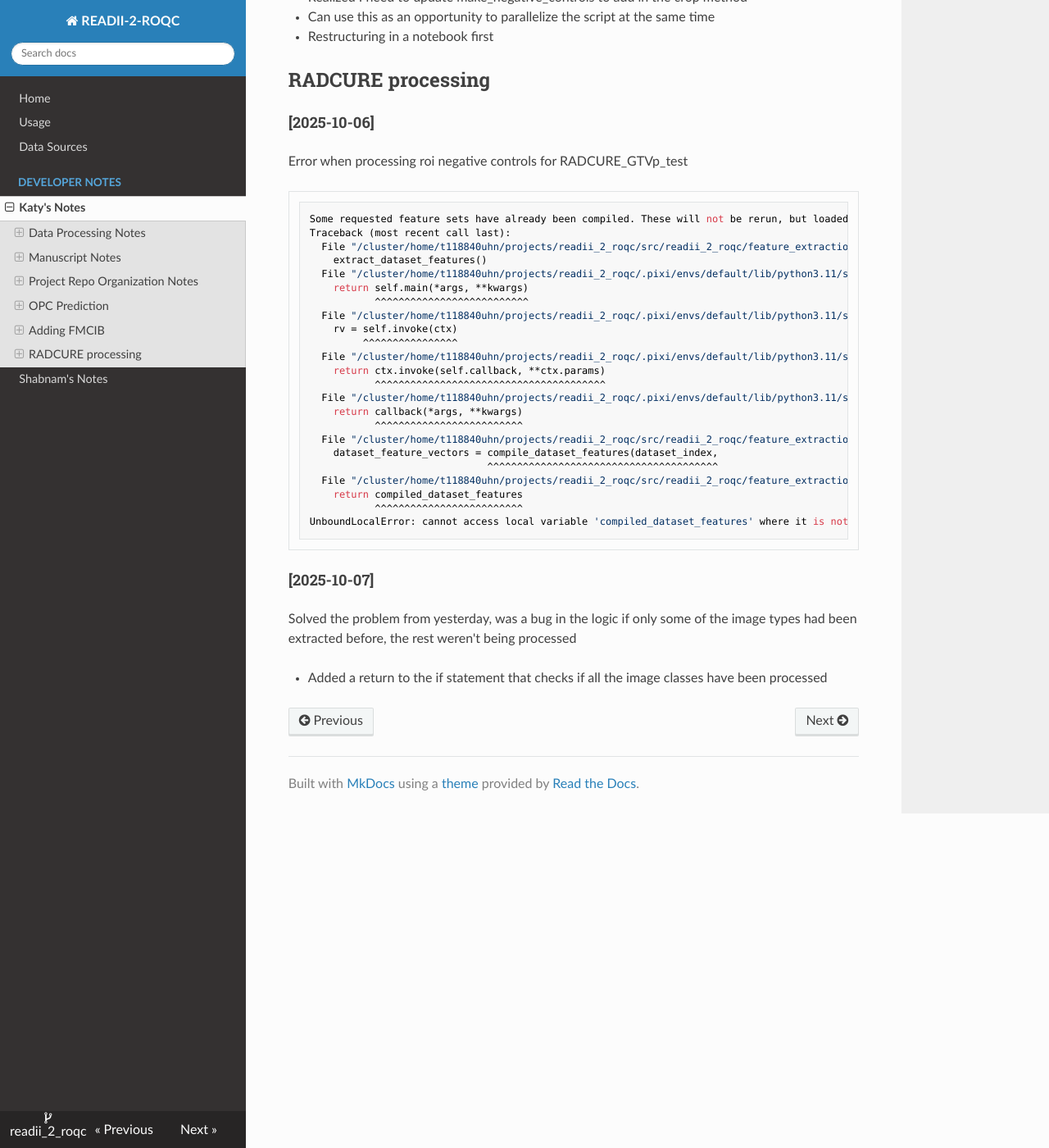
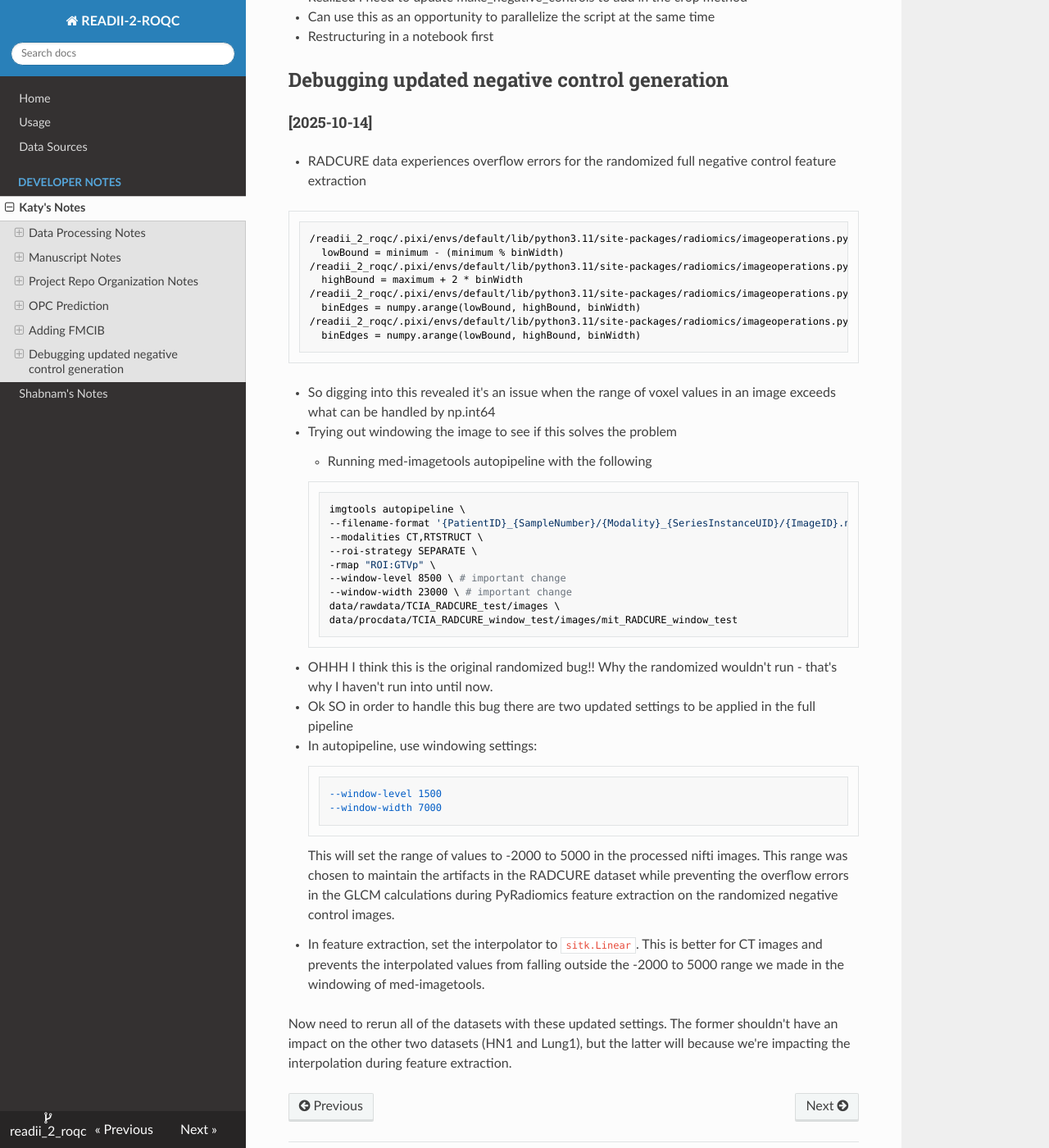
Before and after one commit to bhklab/readii_2_roqc, an MkDocs documentation site: the page built from docs/devnotes/katy_notes.md, in a window 1280 px wide and 1400 px high, scrolled down 9933 px. Shown: the whole window at 82% size. Built offline with MkDocs 1.6.1, drawn with Linux system fonts in a browser that asks for light colours; nearby versions of some CDN libraries.

Commit message:
feat: updates from debugging randomized negative control problem

````diff
--- a/docs/devnotes/katy_notes.md
+++ b/docs/devnotes/katy_notes.md
@@ -398,36 +398,49 @@ dev_binary_prediction.ipynb
 * Restructuring in a notebook first
 
 
-## RADCURE processing
-#### [2025-10-06]
-Error when processing roi negative controls for RADCURE_GTVp_test
-```console
-Some requested feature sets have already been compiled. These will not be rerun, but loaded from existing files. Set overwrite to True if you want to re-compile all image type feature sets.
-Traceback (most recent call last):
-  File "/cluster/home/t118840uhn/projects/readii_2_roqc/src/readii_2_roqc/feature_extraction/extract.py", line 466, in <module>
-    extract_dataset_features()
-  File "/cluster/home/t118840uhn/projects/readii_2_roqc/.pixi/envs/default/lib/python3.11/site-packages/click/core.py", line 1442, in __call__
-    return self.main(*args, **kwargs)
-           ^^^^^^^^^^^^^^^^^^^^^^^^^^
-  File "/cluster/home/t118840uhn/projects/readii_2_roqc/.pixi/envs/default/lib/python3.11/site-packages/click/core.py", line 1363, in main
-    rv = self.invoke(ctx)
-         ^^^^^^^^^^^^^^^^
-  File "/cluster/home/t118840uhn/projects/readii_2_roqc/.pixi/envs/default/lib/python3.11/site-packages/click/core.py", line 1226, in invoke
-    return ctx.invoke(self.callback, **ctx.params)
-           ^^^^^^^^^^^^^^^^^^^^^^^^^^^^^^^^^^^^^^^
-  File "/cluster/home/t118840uhn/projects/readii_2_roqc/.pixi/envs/default/lib/python3.11/site-packages/click/core.py", line 794, in invoke
-    return callback(*args, **kwargs)
-           ^^^^^^^^^^^^^^^^^^^^^^^^^
-  File "/cluster/home/t118840uhn/projects/readii_2_roqc/src/readii_2_roqc/feature_extraction/extract.py", line 456, in extract_dataset_features
-    dataset_feature_vectors = compile_dataset_features(dataset_index,
-                              ^^^^^^^^^^^^^^^^^^^^^^^^^^^^^^^^^^^^^^^
-  File "/cluster/home/t118840uhn/projects/readii_2_roqc/src/readii_2_roqc/feature_extraction/extract.py", line 353, in compile_dataset_features
-    return compiled_dataset_features
-           ^^^^^^^^^^^^^^^^^^^^^^^^^
-UnboundLocalError: cannot access local variable 'compiled_dataset_features' where it is not associated with a value
+## Debugging updated negative control generation
+#### [2025-10-14]
+
+* RADCURE data experiences overflow errors for the randomized full negative control feature extraction
+
+```python
+/readii_2_roqc/.pixi/envs/default/lib/python3.11/site-packages/radiomics/imageoperations.py:127: RuntimeWarning: overflow encountered in scalar subtract
+  lowBound = minimum - (minimum % binWidth)
+/readii_2_roqc/.pixi/envs/default/lib/python3.11/site-packages/radiomics/imageoperations.py:132: RuntimeWarning: overflow encountered in scalar add
+  highBound = maximum + 2 * binWidth
+/readii_2_roqc/.pixi/envs/default/lib/python3.11/site-packages/radiomics/imageoperations.py:134: RuntimeWarning: overflow encountered in scalar subtract
+  binEdges = numpy.arange(lowBound, highBound, binWidth)
+/readii_2_roqc/.pixi/envs/default/lib/python3.11/site-packages/radiomics/imageoperations.py:134: RuntimeWarning: overflow encountered in scalar add
+  binEdges = numpy.arange(lowBound, highBound, binWidth)
 ```
 
-#### [2025-10-07]
-Solved the problem from yesterday, was a bug in the logic if only some of the image types had been extracted before, the rest weren't being processed
+* So digging into this revealed it's an issue when the range of voxel values in an image exceeds what can be handled by np.int64
+* Trying out windowing the image to see if this solves the problem
+    * Running med-imagetools autopipeline with the following
 
-* Added a return to the if statement that checks if all the image classes have been processed
+    ```bash
+    imgtools autopipeline \
+    --filename-format '{PatientID}_{SampleNumber}/{Modality}_{SeriesInstanceUID}/{ImageID}.nii.gz' \
+    --modalities CT,RTSTRUCT \
+    --roi-strategy SEPARATE \
+    -rmap "ROI:GTVp" \
+    --window-level 8500 \ # important change
+    --window-width 23000 \ # important change
+    data/rawdata/TCIA_RADCURE_test/images \
+    data/procdata/TCIA_RADCURE_window_test/images/mit_RADCURE_window_test
+    ```
+
+* OHHH I think this is the original randomized bug!! Why the randomized wouldn't run - that's why I haven't run into until now.
+
+* Ok SO in order to handle this bug there are two updated settings to be applied in the full pipeline
+
+1. In autopipeline, use windowing settings:
+    ```
+    --window-level 1500
+    --window-width 7000
+    ```
+    This will set the range of values to -2000 to 5000 in the processed nifti images. This range was chosen to maintain the artifacts in the RADCURE dataset while preventing the overflow errors in the GLCM calculations during PyRadiomics feature extraction on the randomized negative control images.
+
+2. In feature extraction, set the interpolator to `sitk.Linear`. This is better for CT images and prevents the interpolated values from falling outside the -2000 to 5000 range we made in the windowing of med-imagetools.
+
+Now need to rerun all of the datasets with these updated settings. The former shouldn't have an impact on the other two datasets (HN1 and Lung1), but the latter will because we're impacting the interpolation during feature extraction.
````
Also changed, not shown: original_feats_linear_interpolation.yaml (added, +32 -0 lines), 2 other files.
